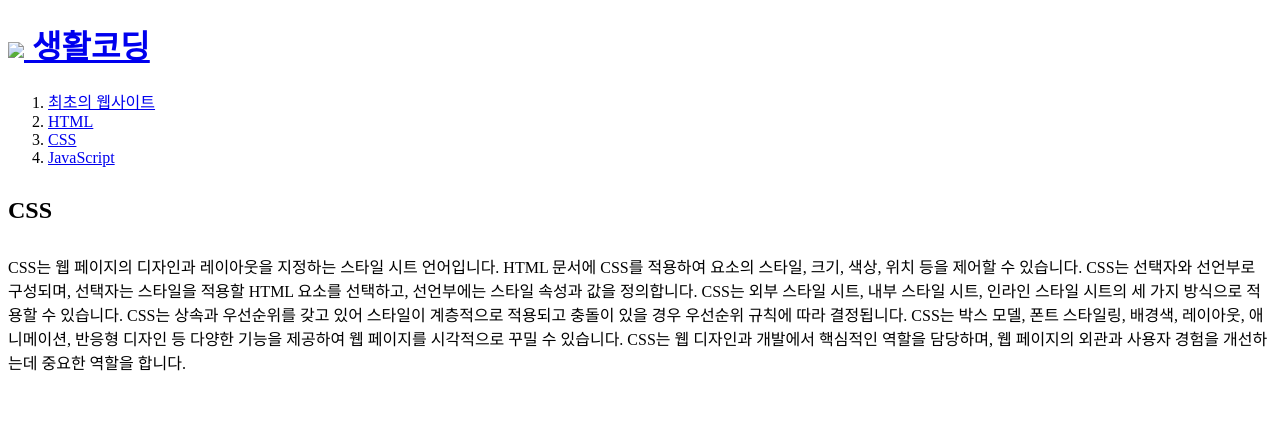
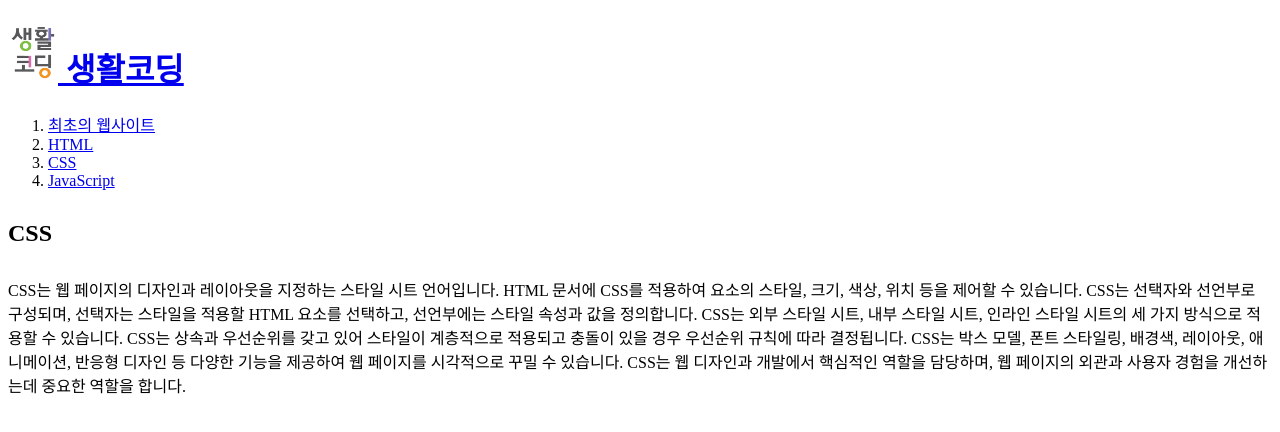
Before and after one commit to yakoreyanka/LifeCoding, a plain HTML site: page css.html in a window 1280 px wide. Drawn offline with Linux system fonts and the light colour scheme.

Commit message:
img file added

```diff
--- a/css.html
+++ b/css.html
@@ -5,7 +5,7 @@
         <meta charset="utf-8">
     </head>
     <body>
-        <h1><a href="https://opentutorials.org/course/1" target="_blank" title="생활코딩 홈페이지"><img src="img/lifecoding-removebg-preview.png" width="50px"> </a><a href="index.html">생활코딩</a></h1>
+        <h1><a href="https://opentutorials.org/course/1" target="_blank" title="생활코딩 홈페이지"><img src="lifecoding-removebg-preview.png" width="50px"> </a><a href="index.html">생활코딩</a></h1>
 
         <ol>     <!--dordered List-->
             <li><a href="http://info.cern.ch/" target="_blank">최초의 웹사이트</a></li>
```
Also changed, not shown: html.html (+1 -1 lines), index.html (+1 -1 lines), javascript.html (+1 -1 lines), lifecoding-removebg-preview.png (added).
